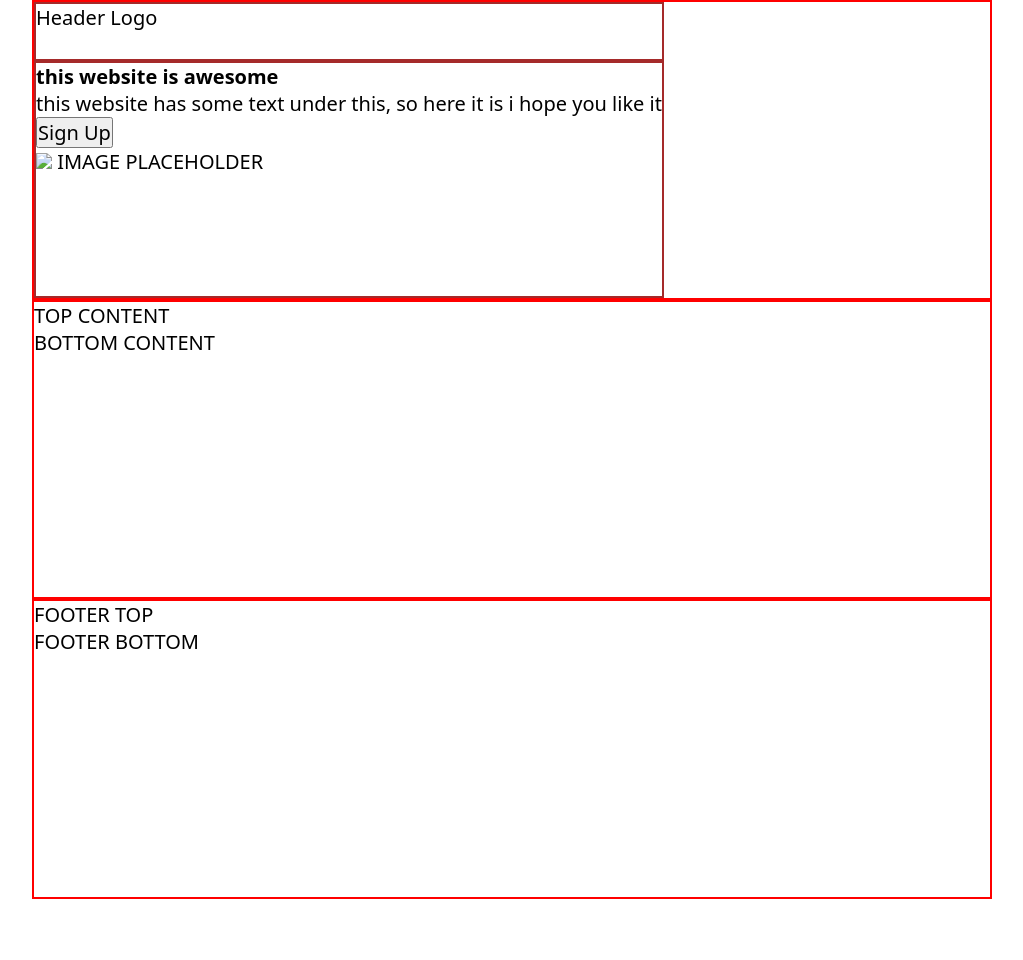
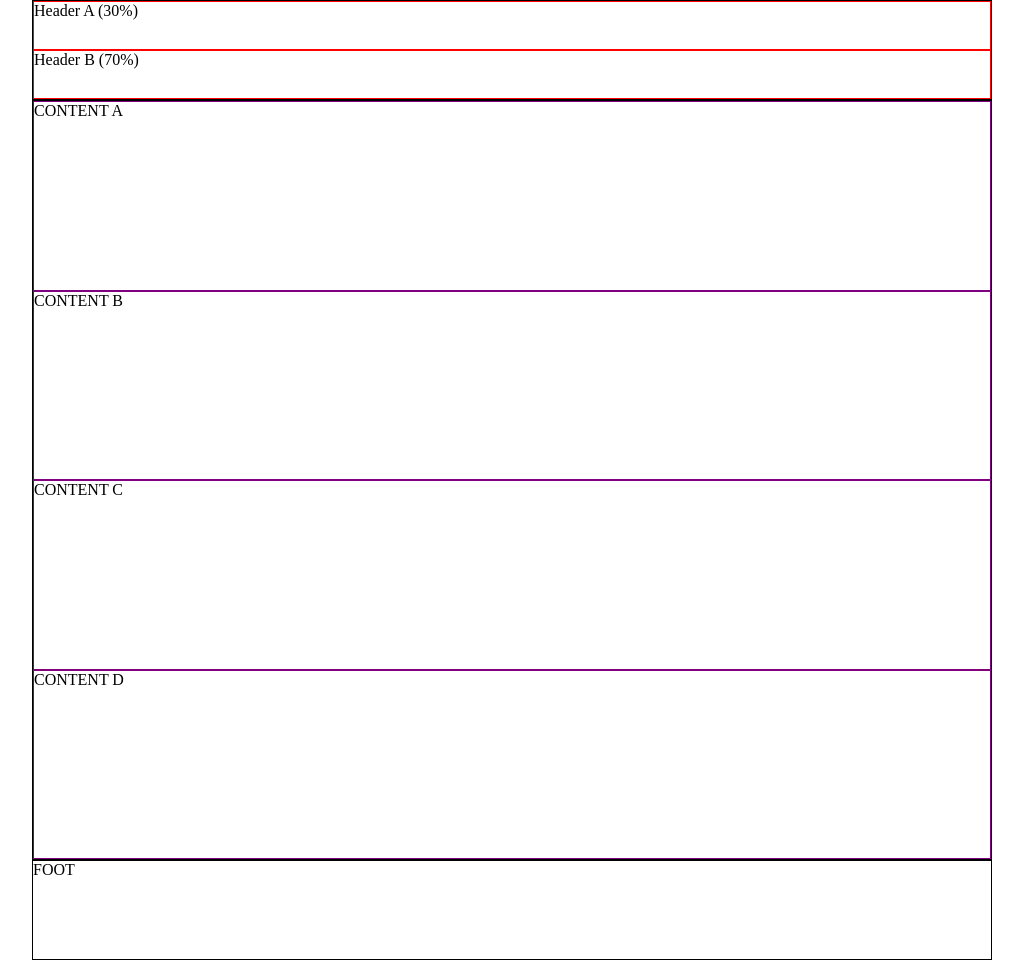
Before and after one commit to cdanni91/landing-page-practice, a plain HTML site: page index.html in a window 1280 px wide. Shown: the whole page, without its empty margins (128-1151 px from the left). Before the commit the page ends 900 px from the top, so only its background shows below. Drawn offline with Linux system fonts and the light colour scheme.

Commit message:
Revamp again, take this commit as a starting point

```diff
--- a/index.html
+++ b/index.html
@@ -9,58 +9,26 @@
 
 
 <body>
-    <div class="a">
-        <header>
-            <div class="header top">
-                <div class="header logo">
-                    Header Logo
-                </div>
+    <header>
+        <div class="a">Header A (30%)</div>
+        <div class="b">Header B (70%)</div>
+    </header>
 
-                <ul class="header links ">
-                    <li><a href="#">link 1</a></li>
-                    <li><a href="#">link 2</a></li>
-                    <li><a href="#">link 3</a></li>
-                </ul>
-            </div>
+    <main>
+        <div class="content-a">CONTENT A</div>
+        <div class="content-b">CONTENT B</div>
+        <div class="content-c">CONTENT C</div>
+        <div class="content-d">CONTENT D</div>
+    </main>
 
-            <div class="header contents">
-                <div class="header content left">
-                    <h1>this website is awesome </h1>
-                    <p>this website has some text under this, so here it is i hope you like it</p>
-                    <button>Sign Up</button>
-                </div>
-
-                <div class="header content right">
-                    <img src="PLACEHOLDER"> IMAGE PLACEHOLDER
-                </div>
-            </div>
-        </header>
-    </div>
+    <footer>
+        FOOT
+    </footer>
 
 
-    <div class="b">
-        <content>
-            <div class="content top">
-                TOP CONTENT
-            </div>
 
-            <div class="content bottom">
-                BOTTOM CONTENT
-            </div>
-        </content>
-    </div>
 
-    <div class="c">
-        <footer>
-            <div class="footer top">
-                FOOTER TOP
-            </div>
 
-            <div class="footer bottom">
-                FOOTER BOTTOM
-            </div>
-        </footer>
-    </div>
 
 
 </body>
@@ -73,4 +41,6 @@
 
 
 
+
+
 </html>
--- a/styles.css
+++ b/styles.css
@@ -1,76 +1,65 @@
-/* GENERAL STYLES */
-
 * {
-
-    font-family: system-ui, -apple-system, BlinkMacSystemFont, 'Segoe UI', Roboto, Oxygen, Ubuntu, Cantarell, 'Open Sans', 'Helvetica Neue', sans-serif;
-    font-size: 20px;
     margin: 0;
     padding: 0;
     box-sizing: border-box;
-
   }
 
-html, body {
+
+body {
     display: flex;
     flex-direction: column;
-    height: 900px;
-
-
-}
-
-ul {
-    list-style: none;
-    padding: 0px;
-    margin: 0px;
-
-    display: flex;
-    gap: 5px;
+    height: 120vh;
+    margin: 20px; /* Default value was 0 */
   }
 
 
 
-a {
-    text-decoration: none;
-    color: white;
+  header, main, footer {
+    border: 1px solid #000;
   }
 
-.a,
-.b,
-.c {
-    height: 33.3%;
-    border: 2px solid red;
+
+  header, footer {
+    display: flex;
+    flex-direction: column;
+    height: 100px; /* Adjust this height as needed */
   }
 
-/* As an example, only for practices purpose */
 
     .a {
-    order: 1;
-
-    display: flex; /* If i doesnt set the father container to flex, the flex items dont work with height, in this case the header % */
-
+        border: 1px solid red;
+        height: 50%;
     }
 
     .b {
-    order: 2;
+        border: 1px solid red;
+        height: 50%;
     }
 
-.c {
-    order: 3;
+
+  main {
+    display: flex;
+    flex-direction: column;
+    flex-grow: 1;
   }
 
-/* HEADER STYLES */
 
-.header.top {
-    border: 2px solid brown;
-    height: 20%;
-
+    .content-a,
+    .content-b,
+    .content-c,
+    .content-d {
+        height: 25%;
+        border: 1px solid purple;
     }
 
-.header.contents {
-    border: 2px solid brown;
-    height: 80%;
 
-}
+
+
+
+
+
+
+
 
 
 
@@ -85,15 +74,19 @@ a {
 /* Tablet Styles */
 @media only screen and (min-width: 401px) and (max-width: 960px) {
     body {
-    background-color: #F5CF8E; /* Yellow */
+        background-color: yellowgreen; /* Red */
         }
     }
 
+
+
+
+
+
+/* Desktop Styles */
 @media only screen and (min-width: 961px) {
-
     body {
     width: 960px;
     margin: 0 auto;
     }
-
 }
```
Also changed, not shown: bla.html (added, +57 -0 lines). Lines whose indentation alone changed are shown as unchanged.
